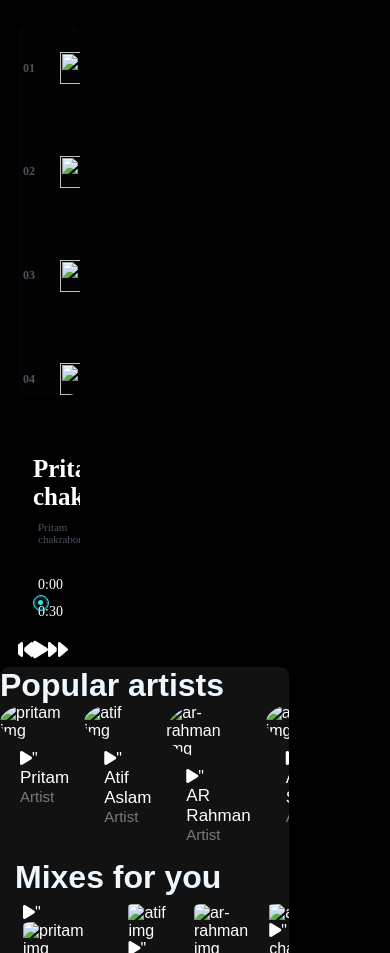
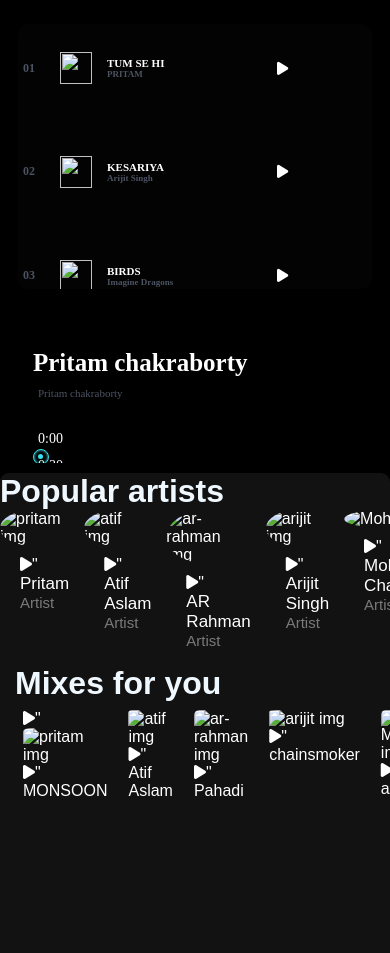
Before and after one commit to alekhdas-web/spotify-Music-app, a website: page spotifyindex.html in a window 390 px wide. Shown: the part 147-1100 px from the top of the page. Drawn offline with Linux system fonts and the light colour scheme.

Commit message:
Add files via upload

```diff
--- a/spotifyindex.css
+++ b/spotifyindex.css
@@ -89,3 +89,50 @@ iframe{
     border: none;
     border-radius: 9px;
 }
+/* updated code for new iframe*/
+
+.frame-container{
+
+    display:flex;
+    gap:10px;
+}
+
+.left-frame{
+
+    width:25%;
+    height:700px;
+    border:none;
+}
+
+.right-frame{
+
+    width:75%;
+    height:700px;
+    border:none;
+}
+
+
+
+/* =========================
+   RESPONSIVE DESIGN
+========================= */
+
+@media(max-width:768px){
+
+    .frame-container{
+
+        flex-direction:column;
+    }
+
+    .left-frame{
+
+        width:100%;
+        height:500px;
+    }
+
+    .right-frame{
+
+        width:100%;
+        height:700px;
+    }
+}
--- a/spotifyindex.html
+++ b/spotifyindex.html
@@ -21,8 +21,19 @@
             <button class="login"> <a href="loginspotify.html">Login</a></button>
         </div>
         </header>
-        <iframe src="pritamframe.html"width="25%" height="700"></iframe>
-        <iframe src="spotifyframe1.html"width="74%"height="700"></iframe>
+        <div class="frame-container">
+
+    <iframe
+        src="pritamframe.html"
+        class="left-frame">
+    </iframe>
+
+    <iframe
+        src="spotifyframe1.html"
+        class="right-frame">
+    </iframe>
+
+</div>
     </div>
     <script src="scriptspotify.js" defer></script>
 </body>
```
